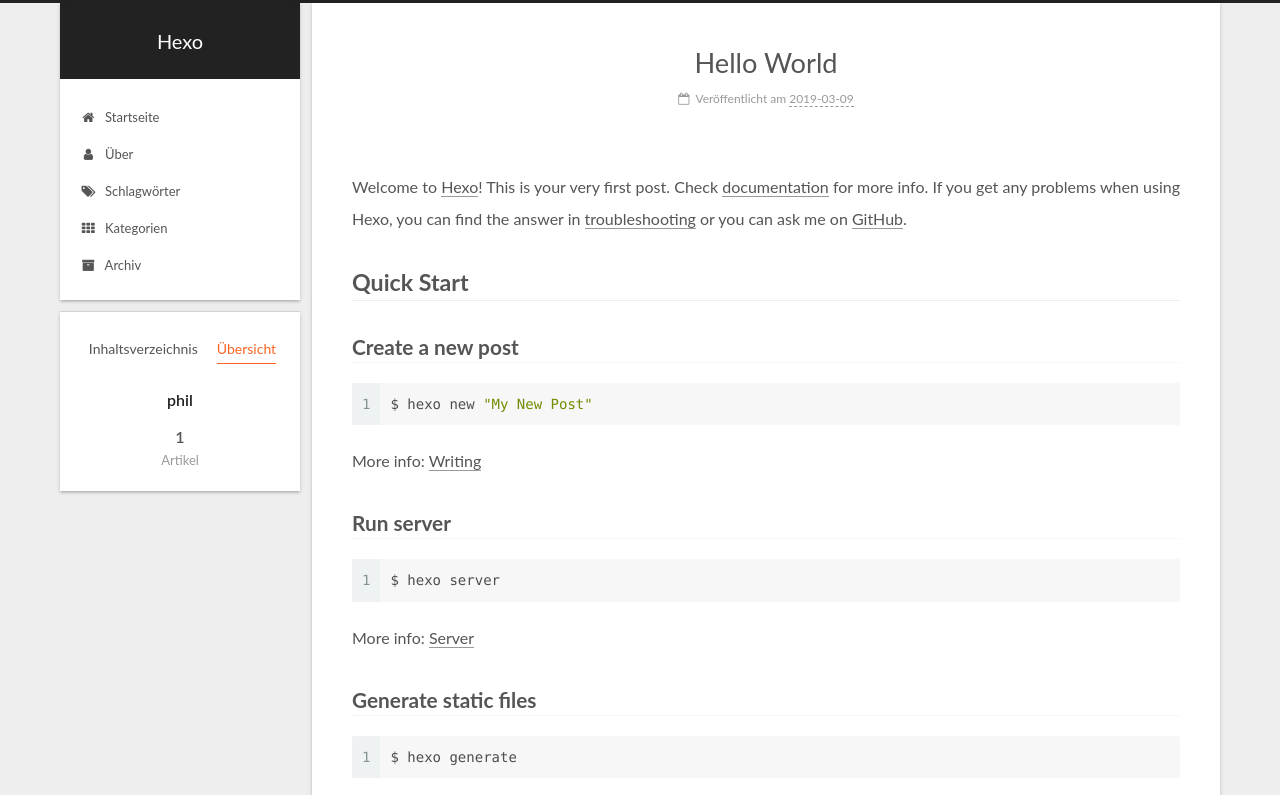
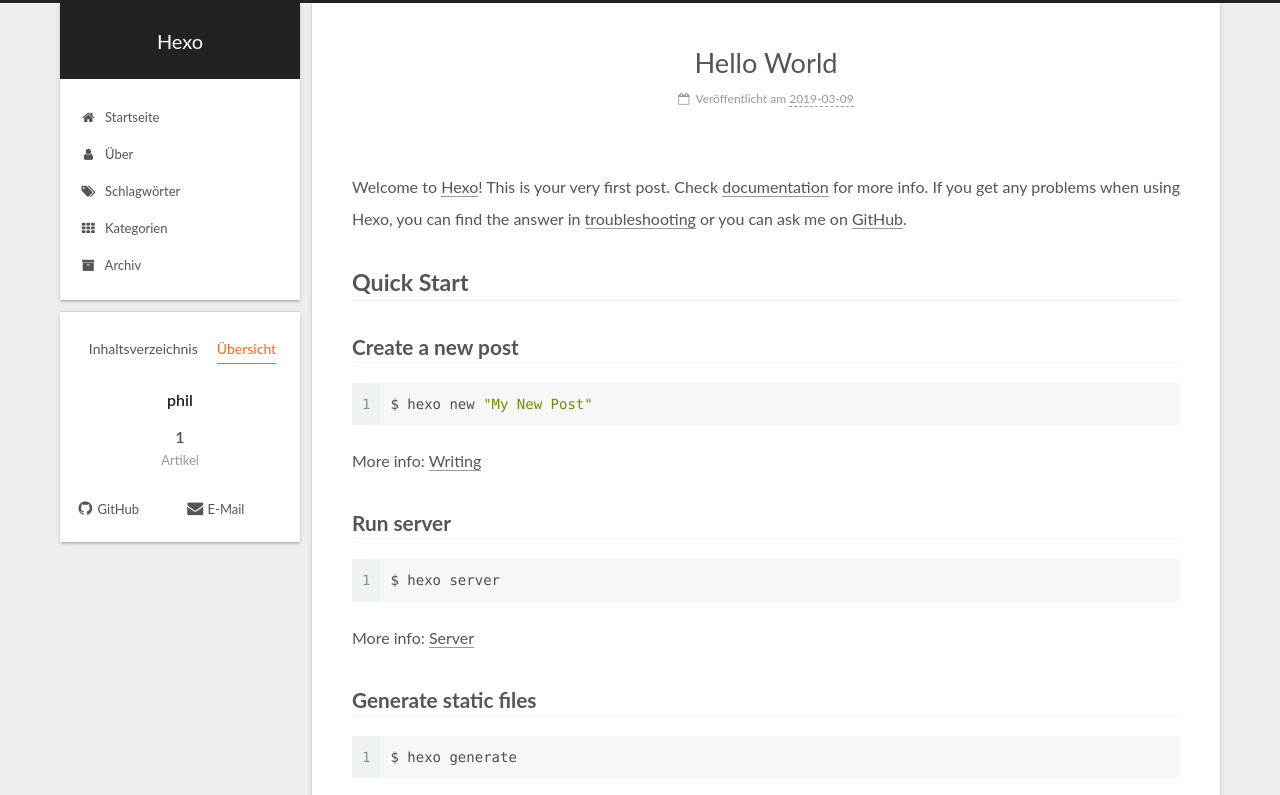
Before and after one commit to philchn/philchn.github.io, a plain HTML site: page 2019/03/09/hello-world/index.html in a window 1280 px wide. Both pictures are taken after a click on the item "Übersicht". Shown: the top 795 px of the page. Drawn offline with Linux system fonts and the light colour scheme.

Commit message:
Site updated: 2019-03-19 23:30:42

```diff
--- a/2019/03/09/hello-world/index.html
+++ b/2019/03/09/hello-world/index.html
@@ -534,6 +534,32 @@
 
 
 
+            <div class="links-of-author motion-element">
+
+                <span class="links-of-author-item">
+
+
+
+
+
+
+
+                  <a href="https://github.com/yourname" title="GitHub &rarr; https://github.com/yourname" rel="noopener" target="_blank"><i class="fa fa-fw fa-github"></i>GitHub</a>
+                </span>
+
+                <span class="links-of-author-item">
+
+
+
+
+
+
+
+                  <a href="mailto:yourname@gmail.com" title="E-Mail &rarr; mailto:yourname@gmail.com" rel="noopener" target="_blank"><i class="fa fa-fw fa-envelope"></i>E-Mail</a>
+                </span>
+
+            </div>
+
 
 
 
--- a/css/main.css
+++ b/css/main.css
@@ -1895,7 +1895,7 @@ pre .javascript .function {
   width: 4px;
   height: 4px;
   border-radius: 50%;
-  background: #d725da;
+  background: #6ff7e5;
 }
 .links-of-blogroll {
   font-size: 13px;
```
Also changed, not shown: archives/2019/03/index.html (+26 -0 lines), archives/2019/index.html (+26 -0 lines), archives/index.html (+26 -0 lines), index.html (+26 -0 lines).
